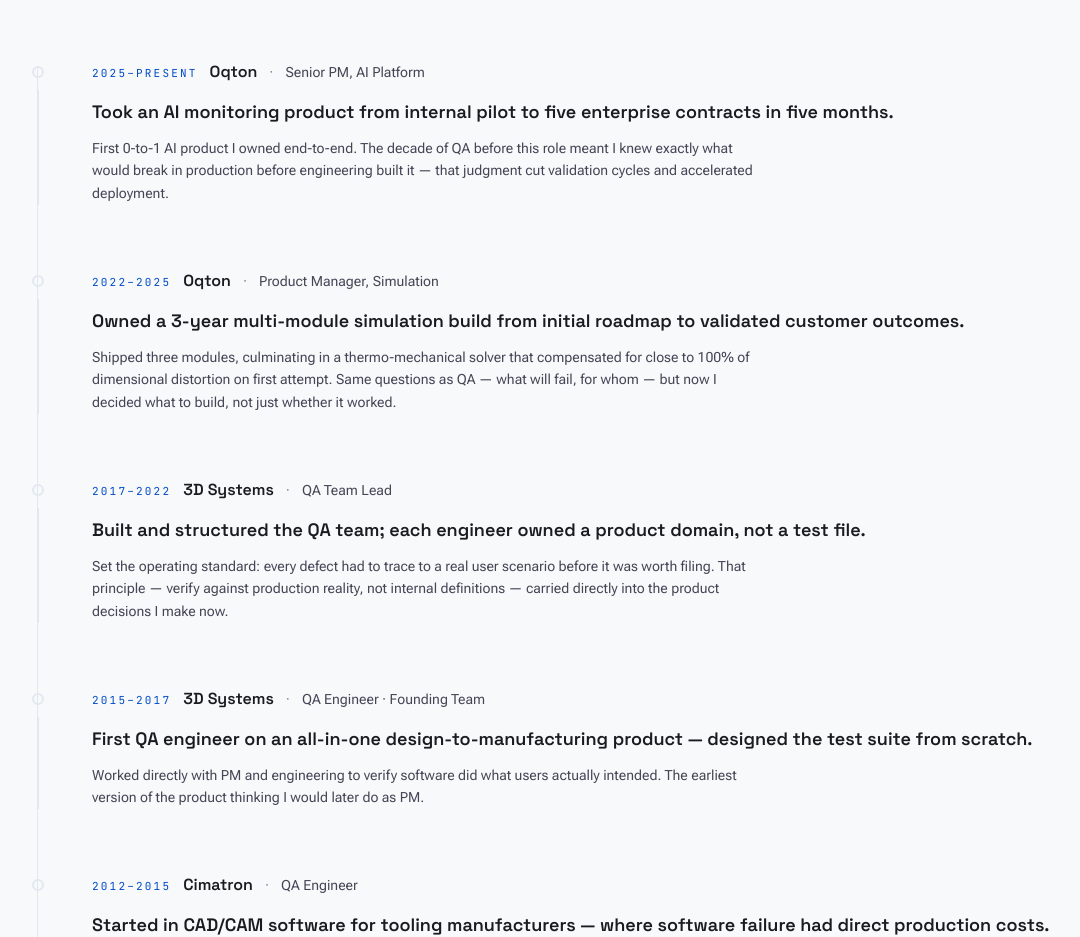
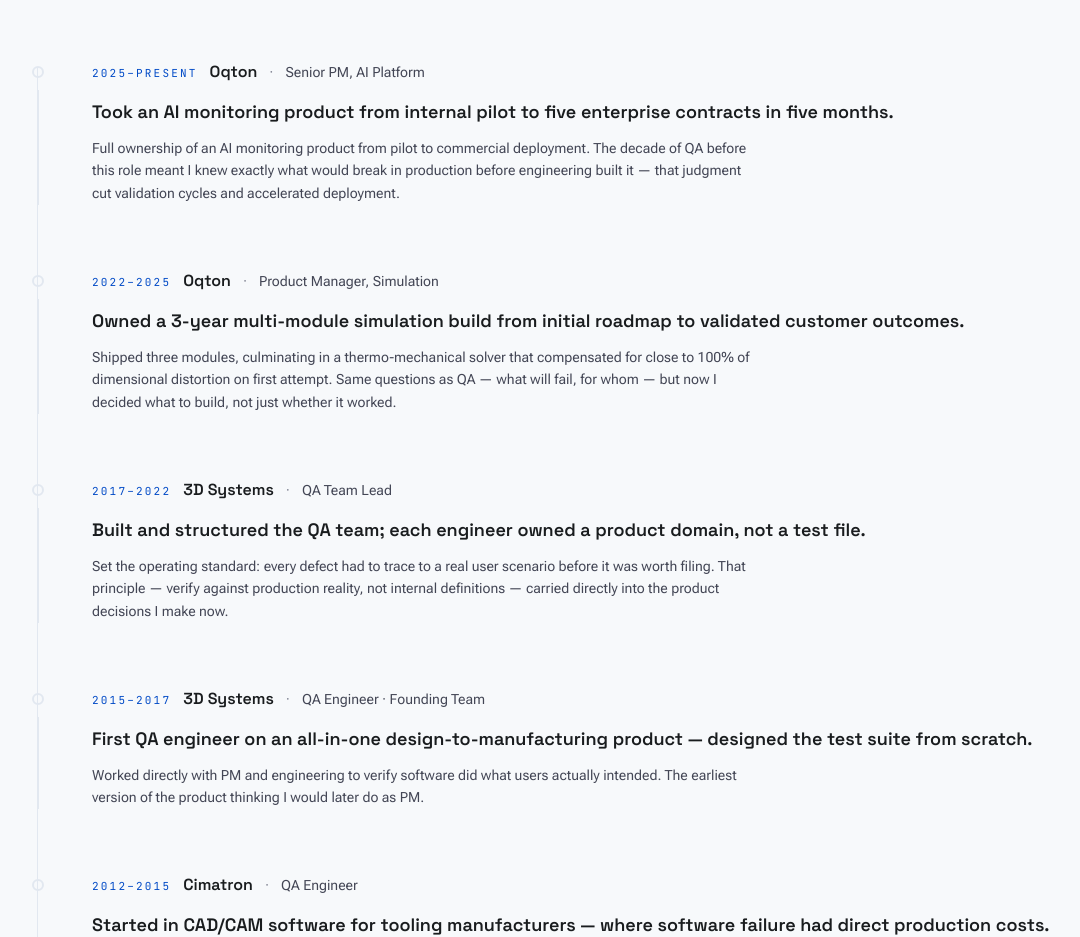
Before and after one commit to korm85/ClaudeCode-portfolio-dev, a Next.js app: page / in a window 1280 px wide. Shown: the part 4920-5857 px from the top of the page, without its empty margins (96-1176 px from the left). Built offline with nearby package versions, Linux system fonts and the light colour scheme.

Commit message:
Remove '0-to-1' framing — replace with ownership language
https://claude.ai/code/session_013hZtzHN7gs3w9fczYR7qKV

```diff
--- a/app/components/CareerTimeline.tsx
+++ b/app/components/CareerTimeline.tsx
@@ -8,7 +8,7 @@ const TIMELINE = [
     company: "Oqton",
     role: "Senior PM, AI Platform",
     headline: "Took an AI monitoring product from internal pilot to five enterprise contracts in five months.",
-    detail: "First 0-to-1 AI product I owned end-to-end. The decade of QA before this role meant I knew exactly what would break in production before engineering built it — that judgment cut validation cycles and accelerated deployment.",
+    detail: "Full ownership of an AI monitoring product from pilot to commercial deployment. The decade of QA before this role meant I knew exactly what would break in production before engineering built it — that judgment cut validation cycles and accelerated deployment.",
   },
   {
     years: "2022–2025",
```
